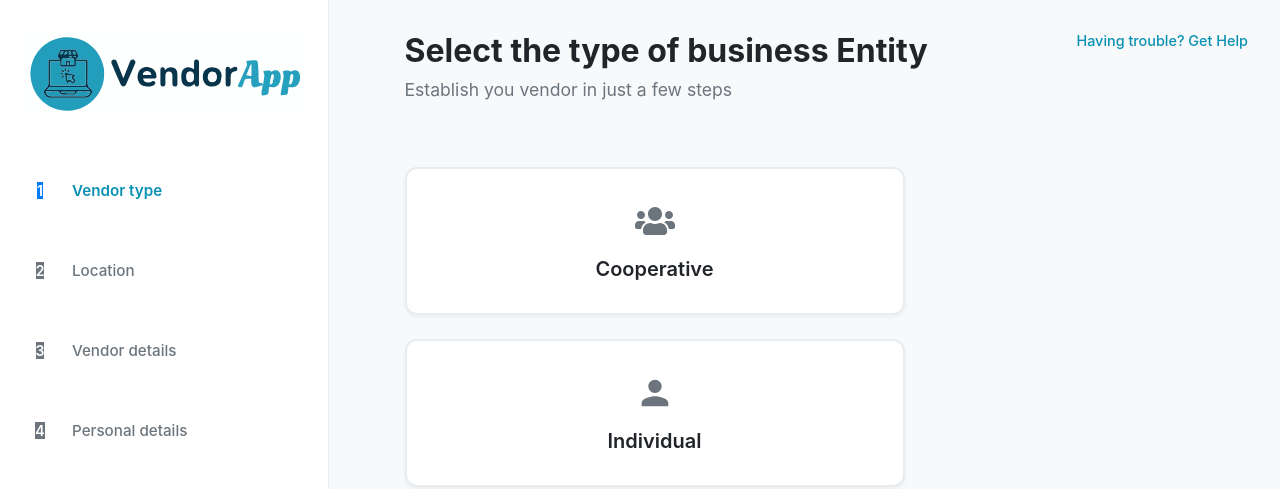
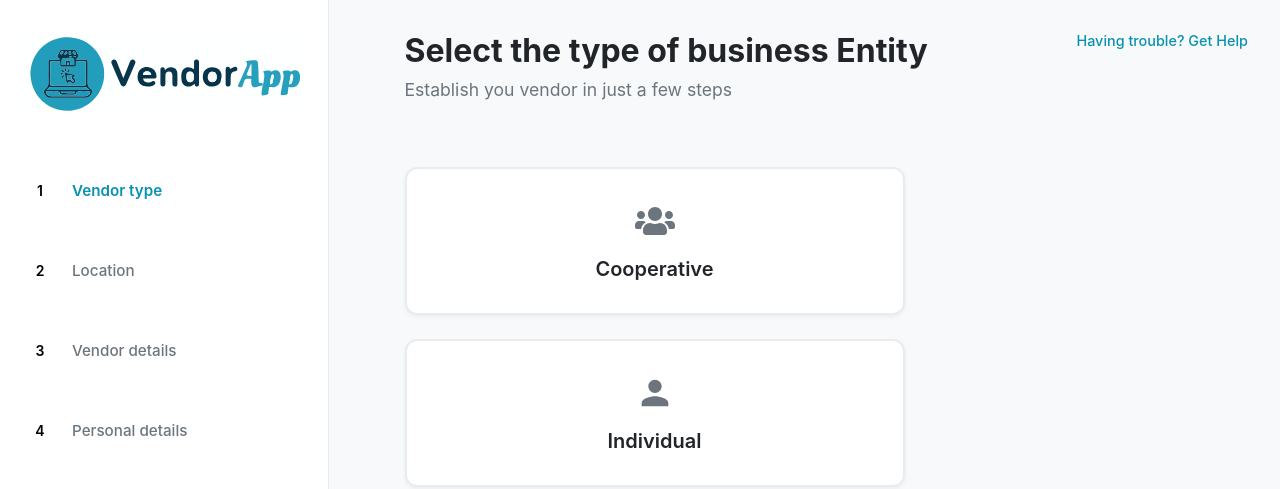
Before and after one commit to AliceUwase/vendor-app, a React (Create React App) app: page /vendor-registration in a window 1280 px wide. Shown: the top 489 px of the page. Built offline with nearby package versions, Linux system fonts and the light colour scheme.

Commit message:
Update on  Sidebar component

```diff
--- a/src/Components/VendorRegistration/Sidebar.jsx
+++ b/src/Components/VendorRegistration/Sidebar.jsx
@@ -25,7 +25,12 @@ export const Sidebar = ({ currentStep }) => {
                     >
                         <div className="step-indicator">
                             {step.completed ? (
-                                <div className="checkmark">✓</div>
+                                <div className="checkmark">
+
+                                    <span style={{ display: 'flex', alignItems: 'center' }}>
+                                        {React.createElement(require('react-icons/fa').FaCheck)}
+                                    </span>
+                                </div>
                             ) : (
                                 <div className="step-number">{step.id}</div>
                             )}
--- a/src/Components/VendorRegistration/VendorReg.css
+++ b/src/Components/VendorRegistration/VendorReg.css
@@ -68,15 +68,15 @@
     flex-shrink: 0;
 }
 
-.step-number {
+/* .step-number {
     background-color: #6c757d;
     color: white;
-}
+} */
 
-.step-item.active .step-number {
+/* .step-item.active .step-number {
     background-color: #007bff;
     color: white;
-}
+} */
 
 .step-item.completed .step-indicator {
     background-color: #28a745;
```
